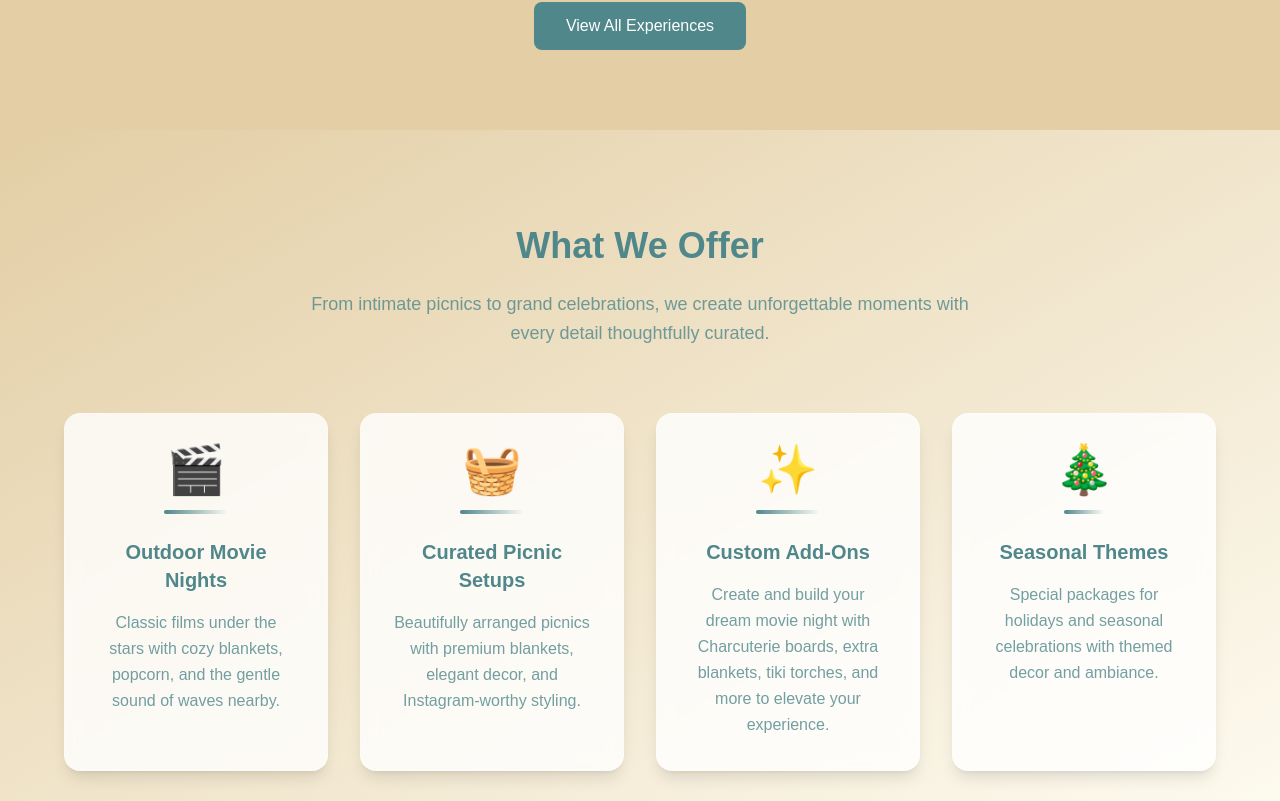
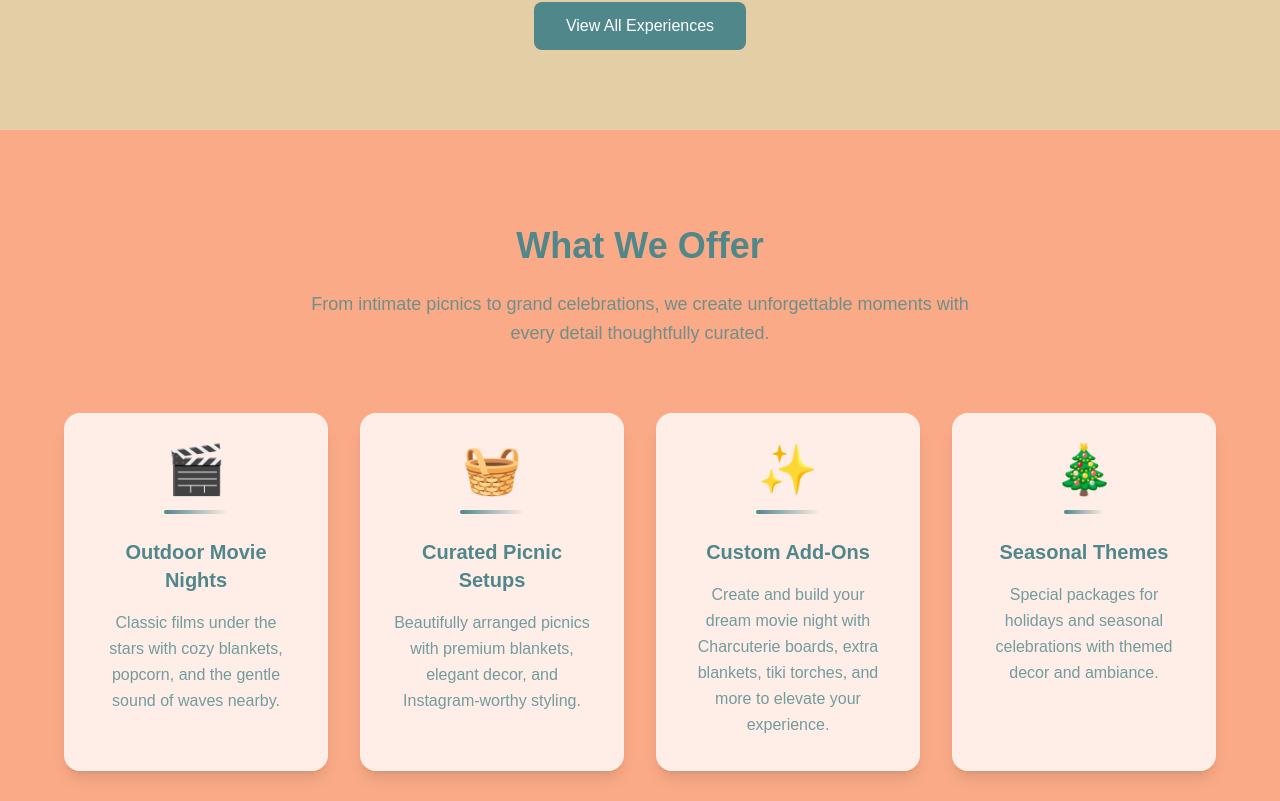
Before and after one commit to Cbakes24/seaside-cinema-website, a Next.js app: page / in a window 1280 px wide. Shown: the part 1939-2740 px from the top of the page. Built offline with nearby package versions, Linux system fonts and the light colour scheme.

Commit message:
sections moved up

```diff
--- a/src/app/page.tsx
+++ b/src/app/page.tsx
@@ -181,7 +181,7 @@ export default function Home() {
         </div>
       </section>
 
-      <section className="py-24 px-6 bg-gradient-to-br from-sand to-offwhite">
+      <section className="py-24 px-6 bg-peach from-sand to-offwhite">
         <div className="max-w-6xl mx-auto">
           <div className="text-center mb-16">
             <h2 className="text-4xl font-bold text-teal mb-6">
@@ -403,17 +403,7 @@ export default function Home() {
       </section> */}
 
       {/* Second Parallax Section */}
-      <section
-        className="relative h-[60vh] w-full bg-fixed bg-cover bg-center"
-        style={{ backgroundImage: "url('/verticalPicnic.jpeg')" }}
-      >
-        <div className="absolute inset-0 bg-black/30" />
-        <div className="relative z-10 h-full flex items-center justify-center text-center text-offwhite px-6">
-          <h2 className="text-3xl text-sand sm:text-5xl font-semibold drop-shadow-md">
-            Custom Packages For Any Occasion
-          </h2>
-        </div>
-      </section>
+
 
       {/* Content Section 2 */}
       <section className="py-20 px-6 bg-offwhite text-center">
@@ -459,6 +449,17 @@ export default function Home() {
         </div>
       </section>
 
+      <section
+        className="relative h-[30vh] w-full bg-fixed bg-cover bg-center"
+        style={{ backgroundImage: "url('/verticalPicnic.jpeg')" }}
+      >
+        <div className="absolute inset-0 bg-black/30" />
+        <div className="relative z-10 h-full flex items-center justify-center text-center text-offwhite px-6">
+          {/* <h2 className="text-3xl text-sand sm:text-5xl font-semibold drop-shadow-md">
+            Custom Packages For Any Occasion
+          </h2> */}
+        </div>
+      </section>
       {/* Final CTA */}
       <section className="py-20 px-6 bg-teal text-center">
         <h2 className="text-3xl font-bold text-white mb-6">Ready to Create Magic?</h2>
```
